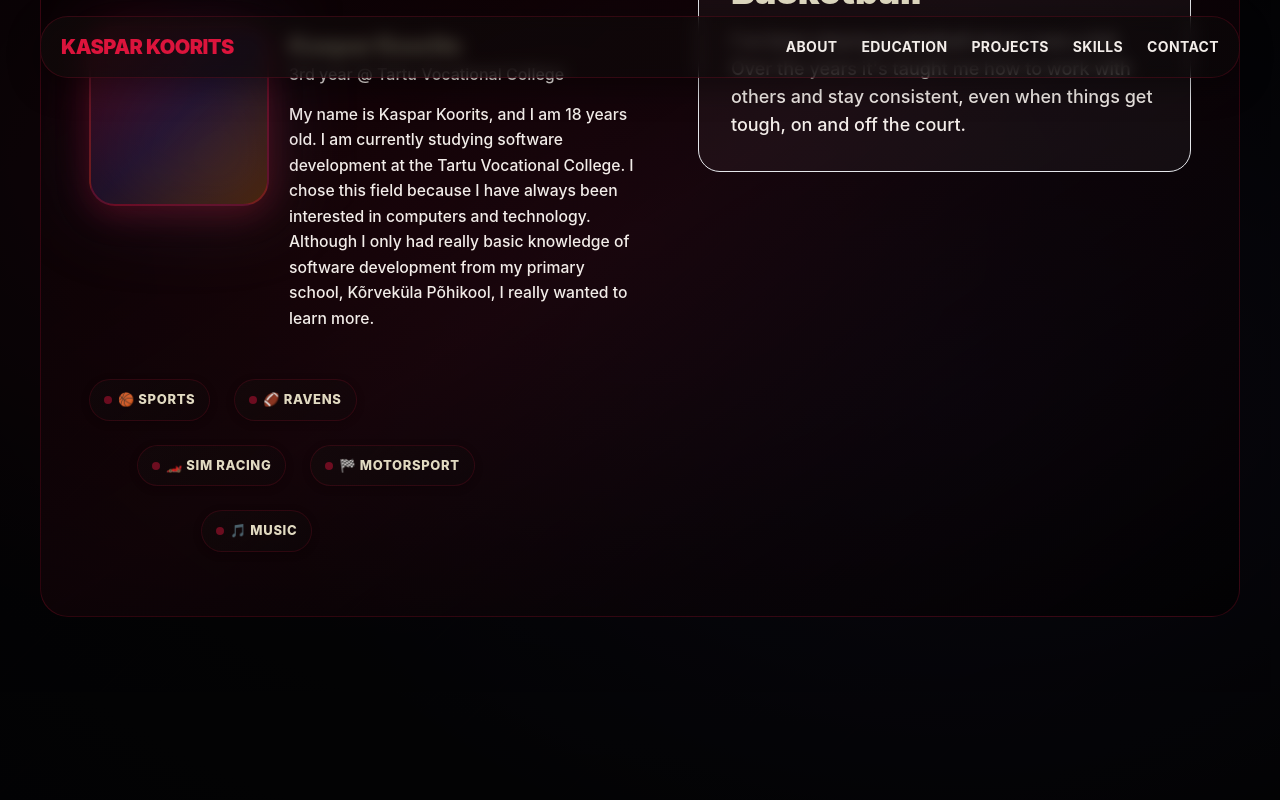
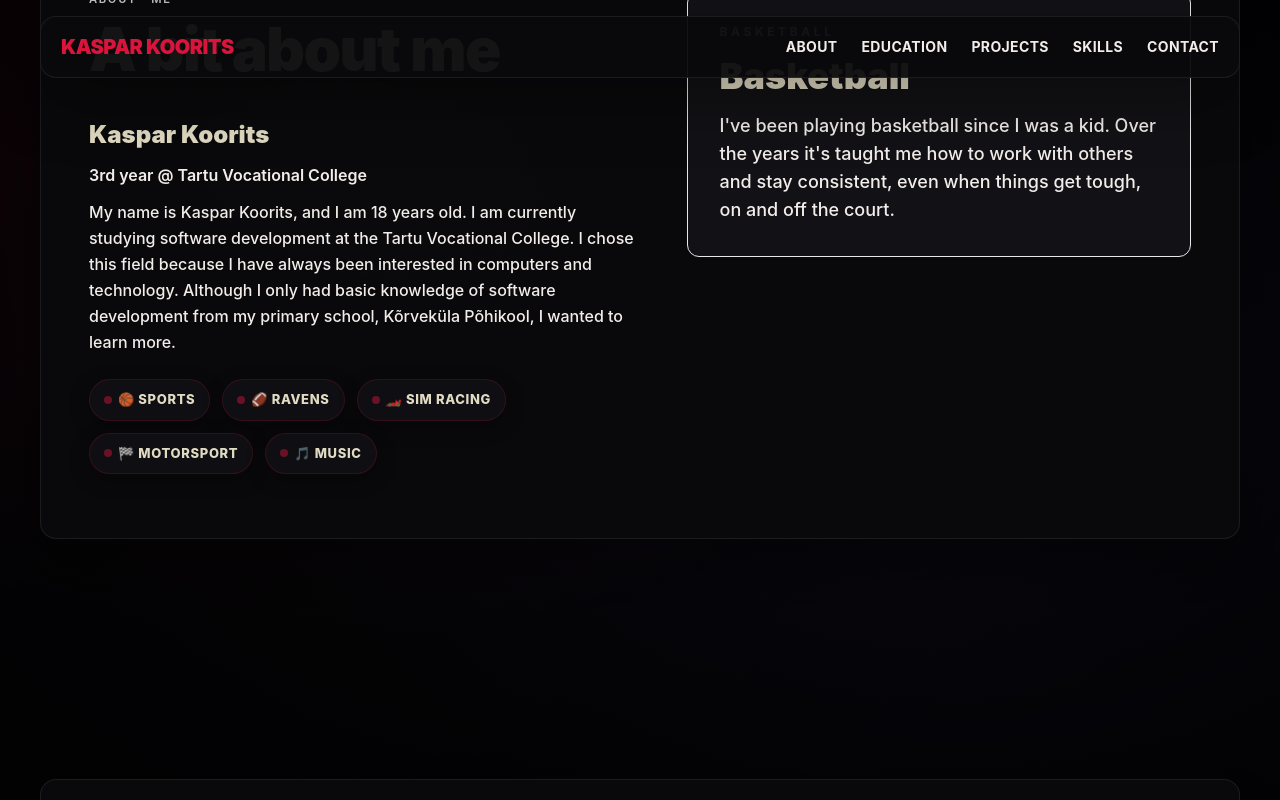
Before and after one commit to KasparKoorits/kaspar-portfolio, a React (Vite) app: page / in a window 1280 px wide. Both pictures are taken after a click on the button "🏀 SPORTS". Built offline with nearby package versions, Linux system fonts and the light colour scheme.

Commit message:
Changed style, optimizations, text change.

```diff
--- a/package.json
+++ b/package.json
@@ -10,7 +10,6 @@
     "preview": "vite preview"
   },
   "dependencies": {
-    "framer-motion": "^11.0.0",
     "react": "^18.3.1",
     "react-dom": "^18.3.1"
   },
--- a/src/components/Footer.jsx
+++ b/src/components/Footer.jsx
@@ -12,4 +12,4 @@ function Footer() {
   );
 }
 
-export default memo(Footer);
+export default Footer;
--- a/src/components/SceneAbout.jsx
+++ b/src/components/SceneAbout.jsx
@@ -2,11 +2,11 @@ import { useState, memo } from "react";
 import { motion, AnimatePresence } from "framer-motion";
 
 const items = [
-  { id: "basketball", label: "Basketball", body: "I've been playing basketball since I was a kid. Over the years it's taught me how to work with others and stay consistent, even when things get tough, on and off the court.", title: "BASKETBALL" },
-  { id: "ravens", label: "Ravens", body: "Huge Baltimore Ravens and Lamar Jackson fan. Watching Lamar Jackson play through tough games and still find a way to win has taught me a lot about not giving up when things look bad.", title: "RAVENS" },
-  { id: "simracing", label: "Sim Racing", body: "I spend way too much time sim racing. One small mistake can mess up your entire lap, and honestly that's pretty similar to coding where one typo can break everything.", title: "RACING" },
-  { id: "motorsport", label: "Formula 1", body: "I'm into Formula 1. It's cool seeing how teams obsess over every tiny detail to get faster, from pit stops to aerodynamics. It has made me realize how much small things matter.", title: "MOTORSPORT" },
-  { id: "kendrick", label: "Music", body: "I listen to a lot of Kendrick Lamar. His lyrics always have deeper meanings that make you think. It reminds me to actually put some thought into the stuff I do, be it coding or playing games.", title: "MUSIC" }
+    { id: "basketball", label: "Basketball", tag: "🏀 Sports", body: "I've been playing basketball since I was a kid. Over the years it's taught me how to work with others and stay consistent, even when things get tough, on and off the court.", title: "BASKETBALL" },
+    { id: "ravens", label: "Ravens", tag: "🏈 Ravens", body: "Huge Baltimore Ravens and Lamar Jackson fan. Watching Lamar Jackson play through tough games and still find a way to win has taught me a lot about not giving up when things look bad.", title: "RAVENS" },
+    { id: "simracing", label: "Sim Racing", tag: "🏎️ Sim racing", body: "I spend way too much time sim racing. One small mistake can mess up your entire lap, and honestly that's pretty similar to coding where one typo can break everything.", title: "RACING" },
+    { id: "motorsport", label: "Formula 1", tag: "🏁 Motorsport", body: "I'm into Formula 1. It's cool seeing how teams obsess over every tiny detail to get faster, from pit stops to aerodynamics. It has made me realize how much small things matter.", title: "MOTORSPORT" },
+    { id: "kendrick", label: "Music", tag: "🎵 Music", body: "I listen to a lot of Kendrick Lamar. His lyrics always have deeper meanings that make you think. It reminds me to actually put some thought into the stuff I do, be it coding or playing games.", title: "MUSIC" }
 ];
 
 export default function SceneAbout() {
@@ -15,101 +15,67 @@ export default function SceneAbout() {
 
     return (
         <section id="about" className="sectionPad">
-      <div className="relative overflow-hidden rounded-[28px] border border-kendrick-red/20 bg-gradient-to-br from-black/60 via-kendrick-red/5 to-black/60">
-        <div className="relative px-4 sm:px-7 md:px-12 py-10 sm:py-14 md:py-16">
-          <div className="grid lg:grid-cols-[1.05fr_0.95fr] gap-8 sm:gap-12 lg:gap-16 items-start">
+            <div className="glass px-4 sm:px-7 md:px-12 py-10 sm:py-14 md:py-16">
+                <div className="grid gap-10 lg:grid-cols-[1.05fr_0.95fr] items-start">
+                    <div className="space-y-10">
                         <div>
                             <div className="text-xs tracking-[0.3em] uppercase text-silver font-bold subtitle-text">About · Me</div>
-              <div className="mt-3 text-3xl sm:text-4xl md:text-6xl font-black tracking-[-0.03em] leading-[0.88] text-statement">A bit about me</div>
-              <div className="mt-10">
-                <div className="relative max-w-[640px]">
-                  <div className="relative flex flex-col sm:flex-row items-start gap-5">
-                    <div className="relative shrink-0">
-                      <div className="absolute -inset-2 rounded-[26px] bg-gradient-to-br from-kendrick-red/20 via-ravens-purple/15 to-silver/15 blur-2xl" />
-                      <div className="relative h-[160px] w-[160px] md:h-[180px] md:w-[180px] rounded-[26px] bg-gradient-to-br from-kendrick-red/20 via-ravens-purple/15 to-court-orange/20 border-2 border-kendrick-red/30 flex items-center justify-center shadow-[0_8px_32px_rgba(220,20,60,0.25)]">
+                            <div className="mt-3 text-3xl sm:text-4xl md:text-6xl font-black tracking-tight leading-tight text-statement">A bit about me</div>
+                        </div>
+
+                        <div className="flex flex-col gap-6">
+                            <div className="flex flex-col sm:flex-row gap-6">
+
+                                <div className="space-y-3">
+                                    <div className="text-2xl font-black text-cream">Kaspar Koorits</div>
+                                    <div className="text-cream/70 font-semibold">3rd year @ Tartu Vocational College</div>
+                                    <p className="text-base text-cream/80 leading-relaxed">
+                                        My name is Kaspar Koorits, and I am 18 years old. I am currently studying software development at the Tartu Vocational College.
+                                        I chose this field because I have always been interested in computers and technology. Although I only had basic knowledge of software development from my primary school, Kõrveküla Põhikool, I wanted to learn more.
+                                    </p>
                                 </div>
                             </div>
 
-                    <div className="min-w-0 pt-1">
-                      <div className="text-2xl md:text-2xl font-black tracking-tight text-cream text-cinematic">
-                        Kaspar Koorits
-                      </div>
-                      <div>3rd year @ Tartu Vocational College</div>
-                      <div className="mt-4 text-base md:text-[0.98rem] text-cream/85 leading-relaxed font-medium">
-                        My name is Kaspar Koorits, and I am 18 years old. I am currently studying software development at the Tartu Vocational College.
-                        I chose this field because I have always been interested in computers and technology. Although I only had really basic knowledge of software development from my primary school, Kõrveküla Põhikool, I really wanted to learn more.
+                            <div className="flex flex-wrap gap-3">
+                                {items.map(item => (
+                                    <Tag
+                                        key={item.id}
+                                        active={active === item.id}
+                                        onClick={() => setActive(item.id)}
+                                        label={item.tag ?? item.label}
+                                    />
+                                ))}
                             </div>
                         </div>
                     </div>
 
-                  {/* Desktop: Floating tags, Mobile: Flex wrap */}
-                  <div className="mt-12">
-                    {/* Mobile view - flex wrap */}
-                    <div className="flex md:hidden flex-col gap-4">
-                      <div className="flex gap-2 justify-start">
-                        <Tag active={active === "basketball"} onClick={() => setActive("basketball")} label="🏀 Sports" />
-                        <Tag active={active === "ravens"} onClick={() => setActive("ravens")} label="🏈 Ravens" />
-                      </div>
-                      <div className="flex gap-2 justify-start ml-6">
-                        <Tag active={active === "simracing"} onClick={() => setActive("simracing")} label="🏎️ Sim racing" />
-                        <Tag active={active === "motorsport"} onClick={() => setActive("motorsport")} label="🏁 Motorsport" />
-                      </div>
-                      <div className="flex gap-2 justify-start ml-12">
-                        <Tag active={active === "kendrick"} onClick={() => setActive("kendrick")} label="🎵 Music" />
-                      </div>
-                    </div>
-
-                    {/* Desktop view - structured rows */}
-                    <div className="hidden md:flex flex-col gap-6">
-                      <div className="flex gap-6">
-                        <Tag active={active === "basketball"} onClick={() => setActive("basketball")} label="🏀 Sports" />
-                        <Tag active={active === "ravens"} onClick={() => setActive("ravens")} label="🏈 Ravens" />
-                      </div>
-                      <div className="flex gap-6 ml-12">
-                        <Tag active={active === "simracing"} onClick={() => setActive("simracing")} label="🏎️ Sim racing" />
-                        <Tag active={active === "motorsport"} onClick={() => setActive("motorsport")} label="🏁 Motorsport" />
-                      </div>
-                      <div className="flex gap-6 ml-28">
-                        <Tag active={active === "kendrick"} onClick={() => setActive("kendrick")} label="🎵 Music" />
-                      </div>
-                    </div>
-                  </div>
-                </div>
-              </div>
-            </div>
-
-            <div className="relative">
-              {!activeItem && (
-                <div className="rounded-[22px] border border-kendrick-red/15 bg-gradient-to-br from-kendrick-red/5 via-ravens-purple/5 to-transparent p-7 md:p-8">
-                  <div className="text-center py-16">
+                    <div className="relative min-h-[260px]">
+                        <AnimatePresence mode="wait">
+                            {activeItem ? (
+                                <motion.div
+                                    key={activeItem.id}
+                                    initial={{ opacity: 0, y: 6 }}
+                                    animate={{ opacity: 1, y: 0 }}
+                                    exit={{ opacity: 0, y: -6 }}
+                                    className="flex h-full flex-col justify-center rounded-xl border border-white/12 bg-[#121216] p-7 md:p-8"
+                                >
+                                    <div className="text-xs tracking-[0.3em] uppercase text-silver font-bold">{activeItem.title}</div>
+                                    <div className="mt-4 text-xl sm:text-2xl md:text-4xl font-black text-cream">{activeItem.label}</div>
+                                    <div className="mt-4 text-base sm:text-lg text-cream/80 leading-relaxed">{activeItem.body}</div>
+                                </motion.div>
+                            ) : (
+                                <motion.div
+                                    key="placeholder"
+                                    initial={{ opacity: 0, y: 6 }}
+                                    animate={{ opacity: 1, y: 0 }}
+                                    exit={{ opacity: 0, y: -6 }}
+                                    className="flex h-full flex-col items-center justify-center rounded-xl border border-white/10 bg-[#121216] p-7 md:p-8 text-center"
+                                >
                                     <div className="text-xl sm:text-2xl md:text-3xl font-black text-cream/60">Select an interest</div>
                                     <div className="mt-3 text-base text-cream/40 font-medium">to see what I'm about</div>
-                  </div>
-                </div>
-              )}
-              {activeItem && (
-                <motion.div
-                  initial={{ opacity: 0 }}
-                  animate={{ opacity: 1 }}
-                  exit={{ opacity: 0 }}
-                  className="rounded-[22px] border border-white/12 bg-white/[0.04] p-7 md:p-8"
-                >
-                  <div className="text-xs tracking-[0.3em] uppercase text-silver font-bold">{activeItem.title}</div>
-                  <AnimatePresence mode="wait">
-                    <motion.div
-                      key={activeItem.id}
-                      initial={{ opacity: 0 }}
-                      animate={{ opacity: 1 }}
-                      exit={{ opacity: 0 }}
-                      className="mt-6"
-                    >
-                      <div className="text-xl sm:text-2xl md:text-4xl font-black text-cream">{activeItem.label}</div>
-                      <div className="mt-4 text-base sm:text-lg text-cream/80 leading-relaxed">{activeItem.body}</div>
-                    </motion.div>
-                  </AnimatePresence>
                                 </motion.div>
                             )}
-            </div>
+                        </AnimatePresence>
                     </div>
                 </div>
             </div>
--- a/src/components/SceneProjects.jsx
+++ b/src/components/SceneProjects.jsx
@@ -27,16 +27,13 @@ function SceneProjects() {
               href={p.link}
               target="_blank"
               rel="noopener noreferrer"
-              className="group relative ink p-6 hover:border-kendrick-red/50 transition-all duration-300 border border-kendrick-red/20 rounded-[18px] overflow-hidden"
+              className="group relative ink p-6 hover:border-kendrick-red/40 transition-all duration-300 border border-kendrick-red/20 rounded-xl"
               initial={{ opacity: 0, y: 16 }}
               whileInView={{ opacity: 1, y: 0 }}
               viewport={{ once: true, amount: 0.2, margin: "0px 0px -100px 0px" }}
               transition={{ delay: 0.06 + i * 0.06, duration: 0.7, ease: [0.22, 1, 0.36, 1] }}
               whileHover={{ y: -6, scale: 1.02 }}
             >
-              {/* Premium gradient overlay on hover */}
-              <div className="absolute inset-0 bg-gradient-to-br from-kendrick-red/8 via-ravens-purple/5 to-silver/5 opacity-0 group-hover:opacity-100 transition-opacity duration-500" />
-
               <div className="relative">
                 <div className="flex items-start justify-between gap-4">
                   <div className="font-black tracking-tight text-lg sm:text-xl text-cream text-cinematic">{p.title}</div>
--- a/src/index.css
+++ b/src/index.css
@@ -34,10 +34,7 @@ a {
   font-weight: 900;
   letter-spacing: -0.03em;
   text-transform: uppercase;
-  background: linear-gradient(135deg, #DC143C 0%, #5A4AB5 100%);
-  -webkit-background-clip: text;
-  -webkit-text-fill-color: transparent;
-  background-clip: text;
+  color: var(--text-cream);
 }
 
 .subtitle-text {
@@ -71,18 +68,17 @@ a {
 }
 
 .glass {
-  border-radius: 28px;
-  border: 1px solid rgba(220,20,60,0.18);
-  background: linear-gradient(135deg, rgba(15,10,10,0.75), rgba(10,8,8,0.65));
-  backdrop-filter: blur(8px) saturate(130%);
-  box-shadow: 0 8px 32px rgba(0,0,0,0.4);
+  border-radius: 16px;
+  border: 1px solid rgba(255,255,255,0.08);
+  background-color: rgba(10,10,12,0.95);
+  box-shadow: 0 24px 60px rgba(0,0,0,0.35);
 }
 
 .ink {
-  border: 1px solid rgba(220,20,60,0.12);
-  background: linear-gradient(135deg, rgba(20,15,15,0.35), rgba(15,10,10,0.25));
-  border-radius: 18px;
-  box-shadow: 0 4px 16px rgba(0,0,0,0.25);
+  border: 1px solid rgba(255,255,255,0.07);
+  background-color: rgba(14,14,16,0.92);
+  border-radius: 14px;
+  box-shadow: 0 12px 30px rgba(0,0,0,0.3);
 }
 
 .text-kendrick { color: var(--kendrick-red); }
@@ -97,22 +93,22 @@ a {
 }
 
 .pill, .pill-simple {
-  border: 1px solid rgba(220,20,60,0.15);
-  background: linear-gradient(135deg, rgba(20,15,15,0.40), rgba(15,10,10,0.30));
+  border: 1px solid rgba(220,20,60,0.18);
+  background-color: rgba(17,17,20,0.9);
   border-radius: 999px;
   padding: 10px 14px;
   display: inline-flex;
   align-items: center;
   gap: 6px;
   transition: all 280ms ease;
-  box-shadow: 0 2px 8px rgba(0,0,0,0.2);
+  box-shadow: 0 6px 20px rgba(0,0,0,0.3);
 }
 
 .pill:hover, .pill-simple:hover {
   transform: translateY(-2px);
-  border-color: rgba(220,20,60,0.65);
-  background: linear-gradient(135deg, rgba(220,20,60,0.15), rgba(139,69,19,0.10));
-  box-shadow: 0 0 24px rgba(220,20,60,0.35), 0 4px 16px rgba(0,0,0,0.3);
+  border-color: rgba(220,20,60,0.45);
+  background-color: rgba(220,20,60,0.08);
+  box-shadow: 0 12px 32px rgba(0,0,0,0.35);
 }
 
 .pillDot {
```
Also changed, not shown: src/App.jsx (line endings or trailing spaces), src/components/Header.jsx (line endings or trailing spaces), src/components/SceneContact.jsx (line endings or trailing spaces), src/components/SceneEducation.jsx (line endings or trailing spaces), src/components/SceneHero.jsx (line endings or trailing spaces), src/components/SceneSkills.jsx (line endings or trailing spaces). Lines whose indentation alone changed are shown as unchanged.
